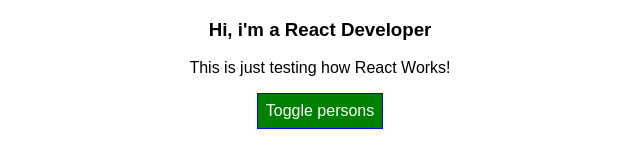
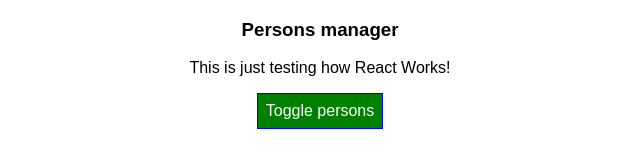
Before and after one commit to pateroski/react-concepts, a React app: page / in a window 1280 px wide. Shown: the top 160 px of the page, without its empty margins (320-960 px from the left). Built offline with nearby package versions, Linux system fonts and the light colour scheme.

Commit message:
[feat] add props to container for explaining how to access it inside

```diff
--- a/src/components/Cockpit/Cockpit.js
+++ b/src/components/Cockpit/Cockpit.js
@@ -22,7 +22,7 @@
   return (
 
     <section className={classes.Cockpit}>
-      <h1>Hi, i'm a React Developer</h1>
+      <h1>{props.appTitle}</h1>
       <p className={paragraphClassList.join(' ')}>This is just testing how React Works!</p>
       <button
         className={btnClass}
--- a/src/containers/App.js
+++ b/src/containers/App.js
@@ -109,6 +109,7 @@
       //This is JSX
       <article className={classes.App}>
         <Cockpit
+          appTitle={this.props.appTitle}
           persons={this.state.persons}
           showPersons={this.state.showPersons}
           clicked={this.togglePersonsHandler} />
--- a/src/index.js
+++ b/src/index.js
@@ -4,5 +4,5 @@
 import App from './containers/App';
 import registerServiceWorker from './registerServiceWorker';
 
-ReactDOM.render(<App />, document.getElementById('root'));
+ReactDOM.render(<App appTitle="Persons manager" />, document.getElementById('root'));
 registerServiceWorker();
```
